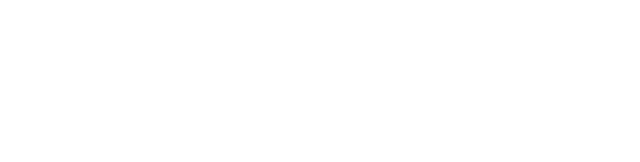
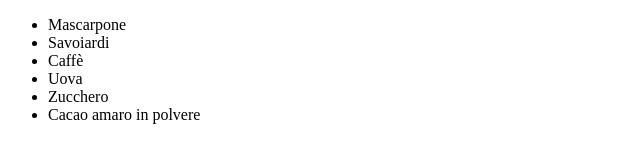
Before and after one commit to anto24s96/js-lista-spesa, a plain HTML site: page index.html in a window 1280 px wide. Shown: the whole page, without its empty margins (0-640 px from the left). Drawn offline with Linux system fonts and the light colour scheme.

Commit message:
exercise completed

```diff
--- a/index.html
+++ b/index.html
@@ -6,6 +6,10 @@
     <title>Document</title>
 </head>
 <body>
+    <div class="container">
+        <ul id="container-list"></ul>
+    </div>
 
+    <script type="text/javascript" src="./js/script.js"></script>
 </body>
 </html>
--- a/js/script.js
+++ b/js/script.js
@@ -0,0 +1,17 @@
+//CREARE UN ARRAY CONTENENTE GLI ELEMENTI DELLA SPESA;
+const tiramisu = ["Mascarpone", "Savoiardi", "Caffè", "Uova", "Zucchero", "Cacao amaro in polvere"];
+
+const list = document.getElementById("container-list");
+
+//INIZIALIZZARE LA VARIABILE CONTATORE PRIMA DEL CICLO "WHILE";
+let i = 0;
+
+//CREARE IL CICLO "WHILE" E IMPOSTARE LA CONDIZIONE;
+while(i < tiramisu.length){
+    let li = document.createElement("li");
+    li.innerText = tiramisu[i];
+
+    list.appendChild(li);
+
+    i++
+}
```
